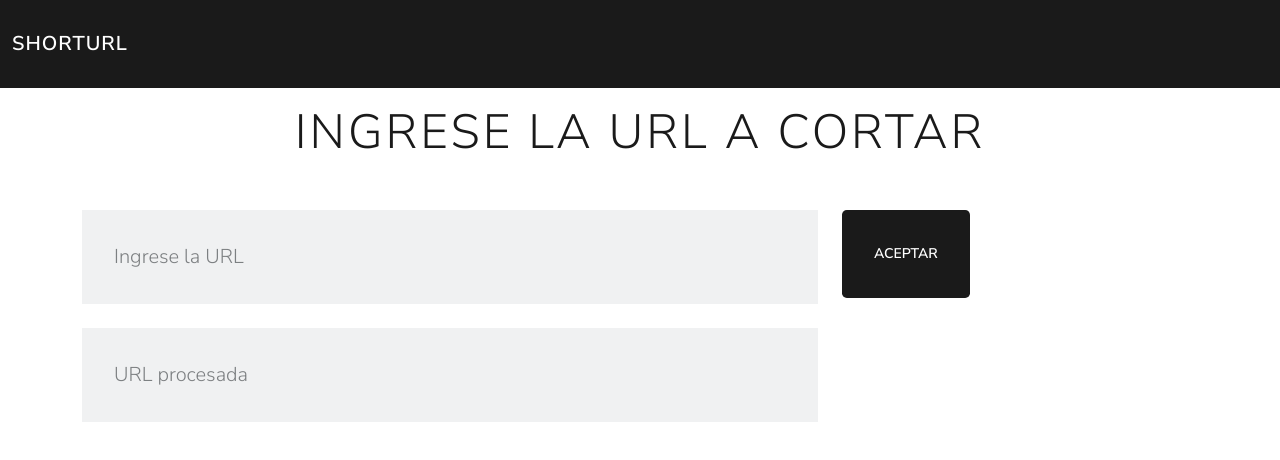
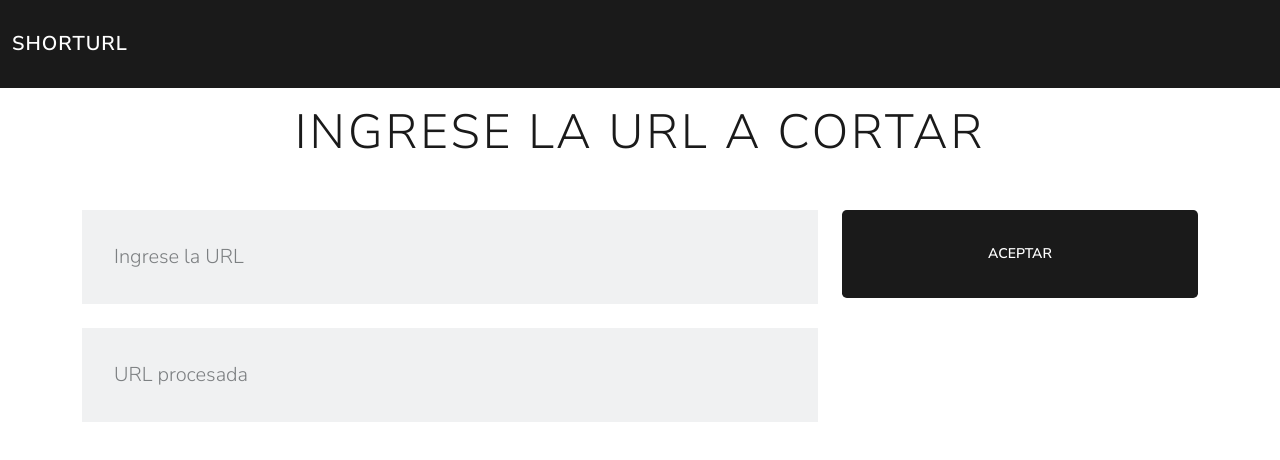
Before and after one commit to alejahndro02/shorturl, an Angular app: page / in a window 1280 px wide. Shown: the top 460 px of the page. Built offline with nearby package versions, Linux system fonts and the light colour scheme.

Commit message:
Se agrego estilo al elemento button

```diff
--- a/src/app/components/short-url/short-url.component.css
+++ b/src/app/components/short-url/short-url.component.css
@@ -0,0 +1,3 @@
+button {
+    width: 100%;
+}
```
